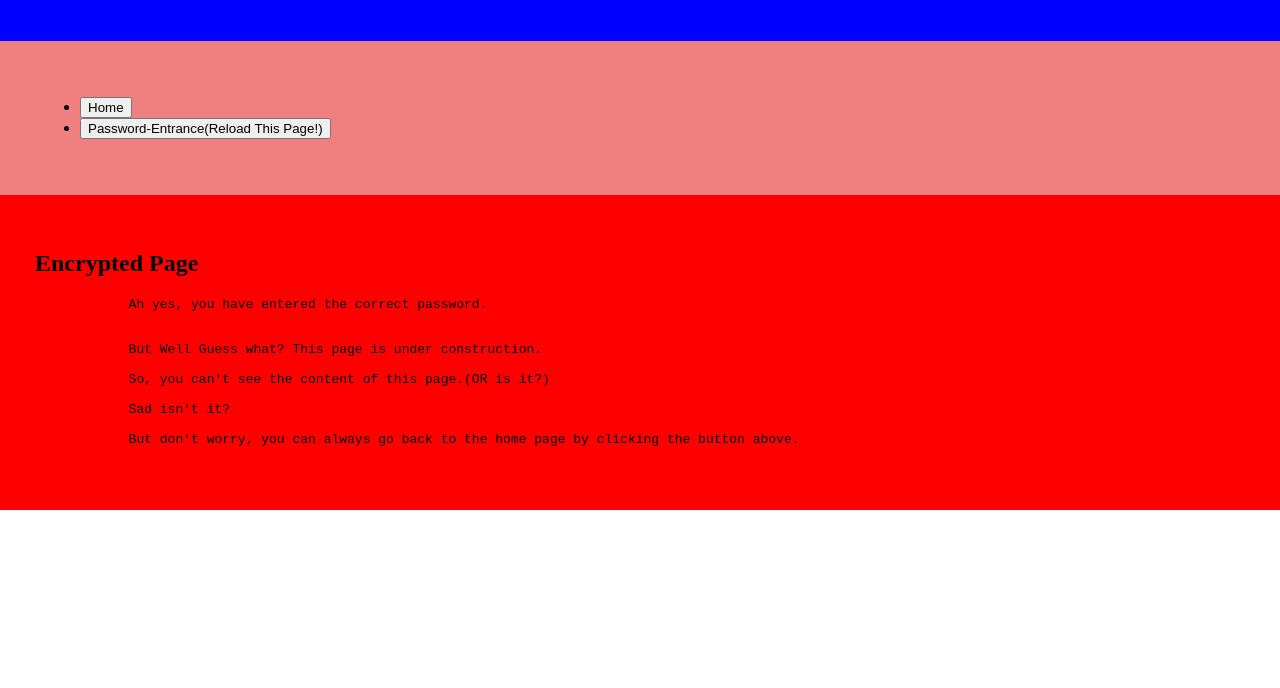
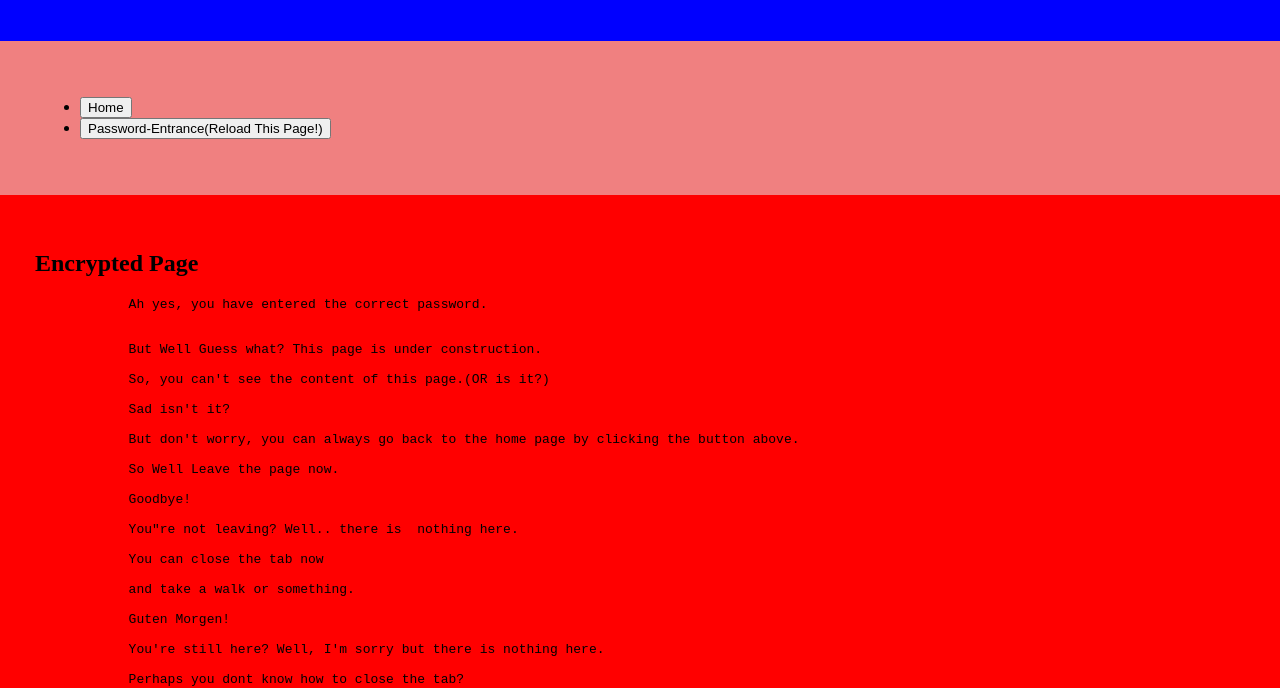
Before and after one commit to Adi-445/MyNewCode, a plain HTML site: page encrypted.html in a window 1280 px wide. Shown: the part 119-807 px from the top of the page. Drawn offline with Linux system fonts and the light colour scheme.

Commit message:
Auto-sync: 2025-03-28 11:49:03

```diff
--- a/encrypted.html
+++ b/encrypted.html
@@ -31,6 +31,36 @@
             Sad isn't it?
 
             But don't worry, you can always go back to the home page by clicking the button above.
+
+            So Well Leave the page now.
+
+            Goodbye!
+
+            You"re not leaving? Well.. there is  nothing here.
+
+            You can close the tab now
+
+            and take a walk or something.
+
+            Guten Morgen!
+
+            You're still here? Well, I'm sorry but there is nothing here.
+
+            Perhaps you dont know how to close the tab?
+
+            You can press the "Ctrl + W" button on your keyboard.
+
+            or FN + F4 on your keyboard.
+
+            PERHAPS You're using a phone? Well, you can press the cross button on the tab.
+
+            or you can press the back button on your phone.
+
+            or you can press the home button on your phone.
+
+            or you can press the power button on your phone.
+
+            So, Well, Goodbye!
             </pre>
 
         </section>
```
